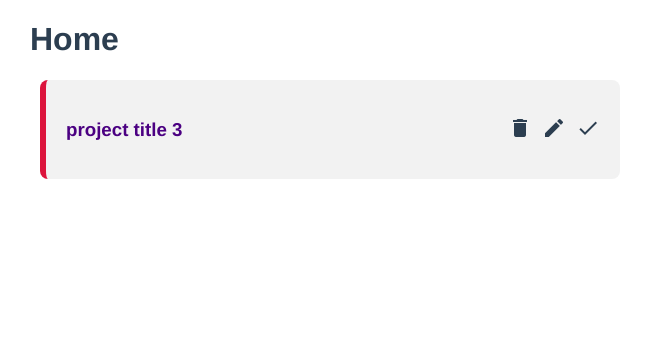
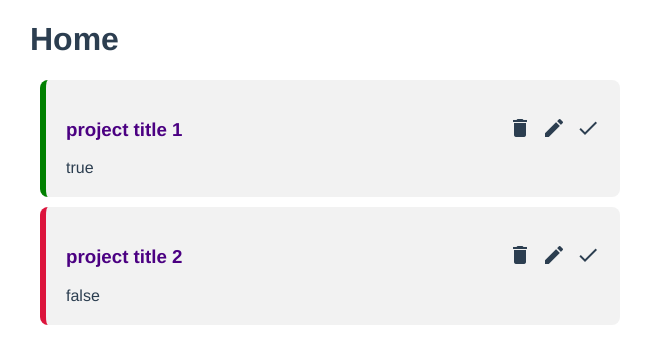
Before and after one commit to ChanMyaeAung22/project-planner, a Vue app: page / in a window 1280 px wide. Shown: the top 364 px of the page, without its empty margins (310-961 px from the left). Built offline with nearby package versions, Linux system fonts and the light colour scheme; data requests are answered from the project's data file.

Commit message:
dynamic component border color

```diff
--- a/database/db.json
+++ b/database/db.json
@@ -1,9 +1,16 @@
 {
   "projects": [
     {
-      "id": 3,
-      "title": "project title 3",
-      "detail": "project detail 3"
+      "id": 1,
+      "title": "project title 1",
+      "detail": "project detail 1",
+      "complete": true
+    },
+    {
+      "id": 2,
+      "title": "project title 2",
+      "detail": "project detail 2",
+      "complete": false
     }
   ]
 }
--- a/package.json
+++ b/package.json
@@ -5,7 +5,7 @@
   "scripts": {
     "serve": "vue-cli-service serve",
     "build": "vue-cli-service build",
-    "dev": "http://localhost:3000/projects"
+    "dev": "json-server --watch database/db.json"
   },
   "dependencies": {
     "core-js": "^3.8.3",
--- a/src/components/SingleProject.vue
+++ b/src/components/SingleProject.vue
@@ -1,5 +1,5 @@
 <template>
-  <div class="project">
+  <div class="project" :class="{complete:project.complete}">
     <div class="flexing">
         <div>
             <h3 @click="showDetail=!showDetail">{{project.title}}</h3>
@@ -11,6 +11,7 @@
         </div>
     </div>
     <p v-if="showDetail">{{project.detail}}</p>
+    {{project.complete}}
   </div>
 </template>
 
@@ -62,4 +63,7 @@ span{
 span:hover{
     color:#777;
 }
+.complete{
+    border-left-color: green;
+}
 </style>
```
